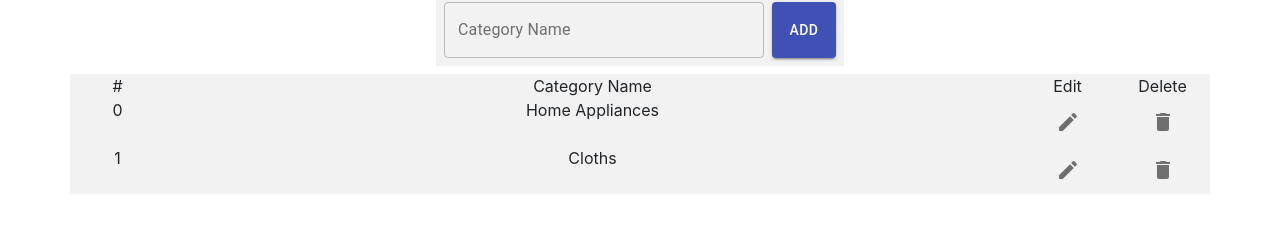
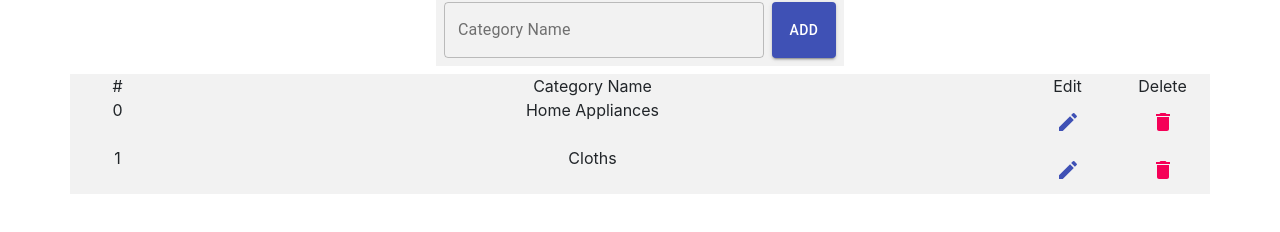
Before and after one commit to yswarkare/Rating_And_Reviews_Website, a React (Create React App) app in the folder ratings-and-reviews/: page /all-categories in a window 1280 px wide. Shown: the part 214-446 px from the top of the page. Built offline with nearby package versions, Linux system fonts and the light colour scheme; no server answers.

Commit message:
Button color

```diff
--- a/ratings-and-reviews/src/Components/Categories/Category.js
+++ b/ratings-and-reviews/src/Components/Categories/Category.js
@@ -69,14 +69,14 @@ class Category extends Component {
                                     <Col>{category.categoryName}</Col>
                                     <Col>
                                         <Tooltip title="Edit">
-                                            <IconButton onClick={()=>{this.onClickEditCategoryName(index)}}>
+                                            <IconButton color="primary" onClick={()=>{this.onClickEditCategoryName(index)}}>
                                                 <EditIcon></EditIcon>
                                             </IconButton>
                                         </Tooltip>
                                     </Col>
                                     <Col>
                                         <Tooltip title="Delete">
-                                            <IconButton onClick={()=>{this.onClickDeleteCategory()}}>
+                                            <IconButton color="secondary" onClick={()=>{this.onClickDeleteCategory()}}>
                                                 <DeleteIcon></DeleteIcon>
                                             </IconButton>
                                         </Tooltip>
```
